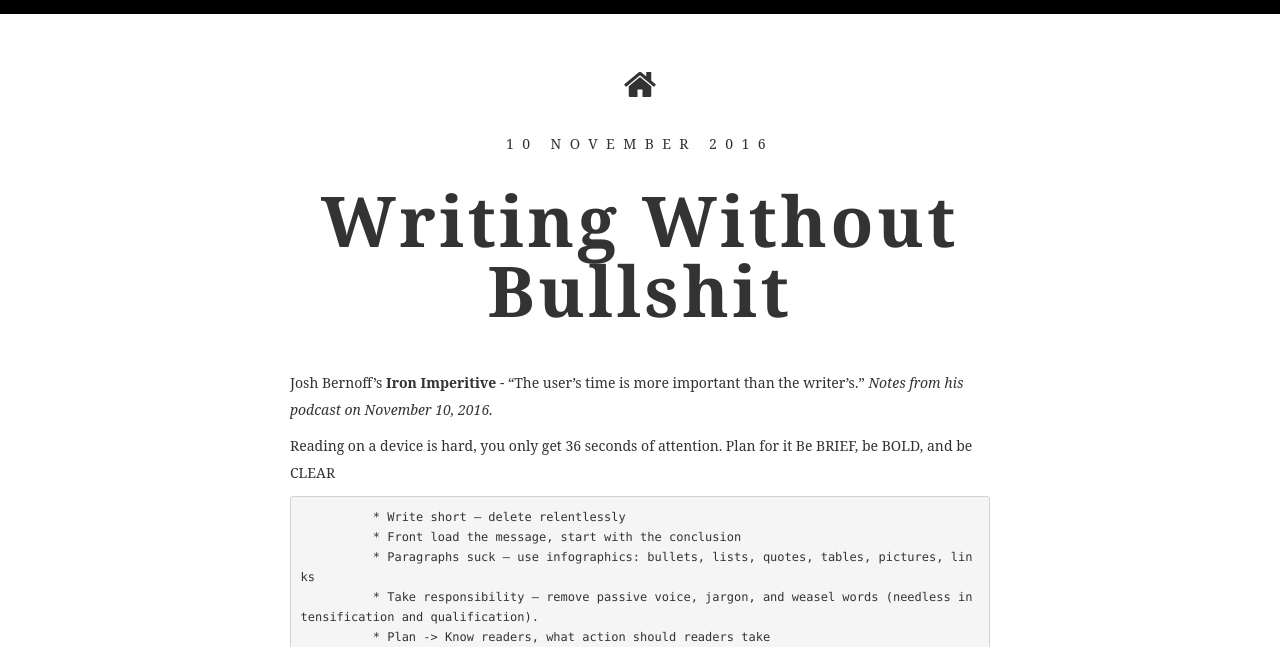
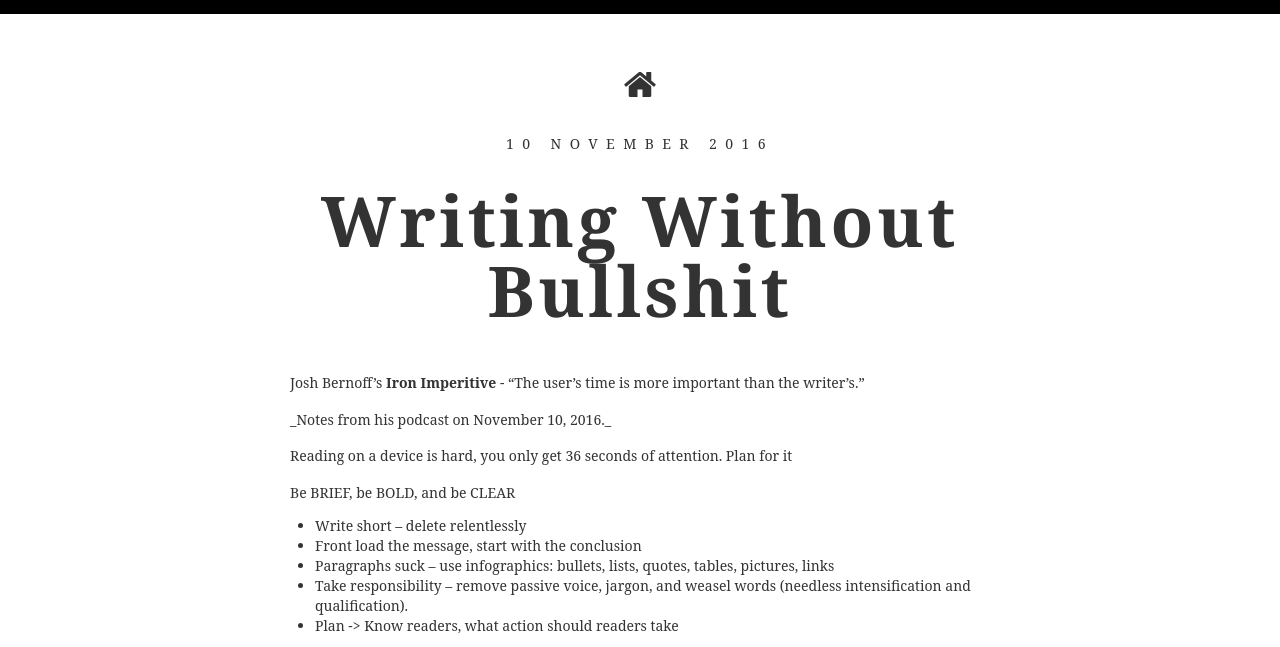
Before and after one commit to MarkHughen/MarkHughen.github.io, a Jekyll site: the page built from _posts/2016-11-10-WritingWithoutBullshit.md, in a window 1280 px wide, cut to the strip 0-647 px from the top of the page. Built offline with Jekyll 4.4.1, drawn with Linux system fonts in a browser that asks for light colours; nearby versions of some CDN libraries; some web fonts are replaced; some of the changed text lies outside the part shown.

```diff
--- a/_posts/2016-11-10-WritingWithoutBullshit.md
+++ b/_posts/2016-11-10-WritingWithoutBullshit.md
@@ -5,16 +5,16 @@ date: 2016-11-10
 tags: Writing
 ---
 Josh Bernoff's **Iron Imperitive** - "The user's time is more important than the writer's."
-_Notes from his podcast on November 10, 2016._
+<p>_Notes from his podcast on November 10, 2016._</p>
 
 Reading on a device is hard, you only get 36 seconds of attention. Plan for it
-		Be BRIEF, be BOLD, and be CLEAR
+<p>Be BRIEF, be BOLD, and be CLEAR</p>
 
-		  * Write short – delete relentlessly
-		  * Front load the message, start with the conclusion
-		  * Paragraphs suck – use infographics: bullets, lists, quotes, tables, pictures, links
-		  * Take responsibility – remove passive voice, jargon, and weasel words (needless intensification and qualification).
-		  * Plan -> Know readers, what action should readers take
+  * Write short – delete relentlessly
+  * Front load the message, start with the conclusion
+  * Paragraphs suck – use infographics: bullets, lists, quotes, tables, pictures, links
+  * Take responsibility – remove passive voice, jargon, and weasel words (needless intensification and qualification).
+  * Plan -> Know readers, what action should readers take
 
-_*This infographic from his website says it all, create skimmable content that respects the reader’s time._
+<p>_*This infographic from his website says it all, create skimmable content that respects the reader’s time._</p>
 <img src="http://withoutbullshit.jbspartnersinc.netdna-cdn.com/wp-content/uploads/2016/07/Email-Anatomy.png"/>
```
